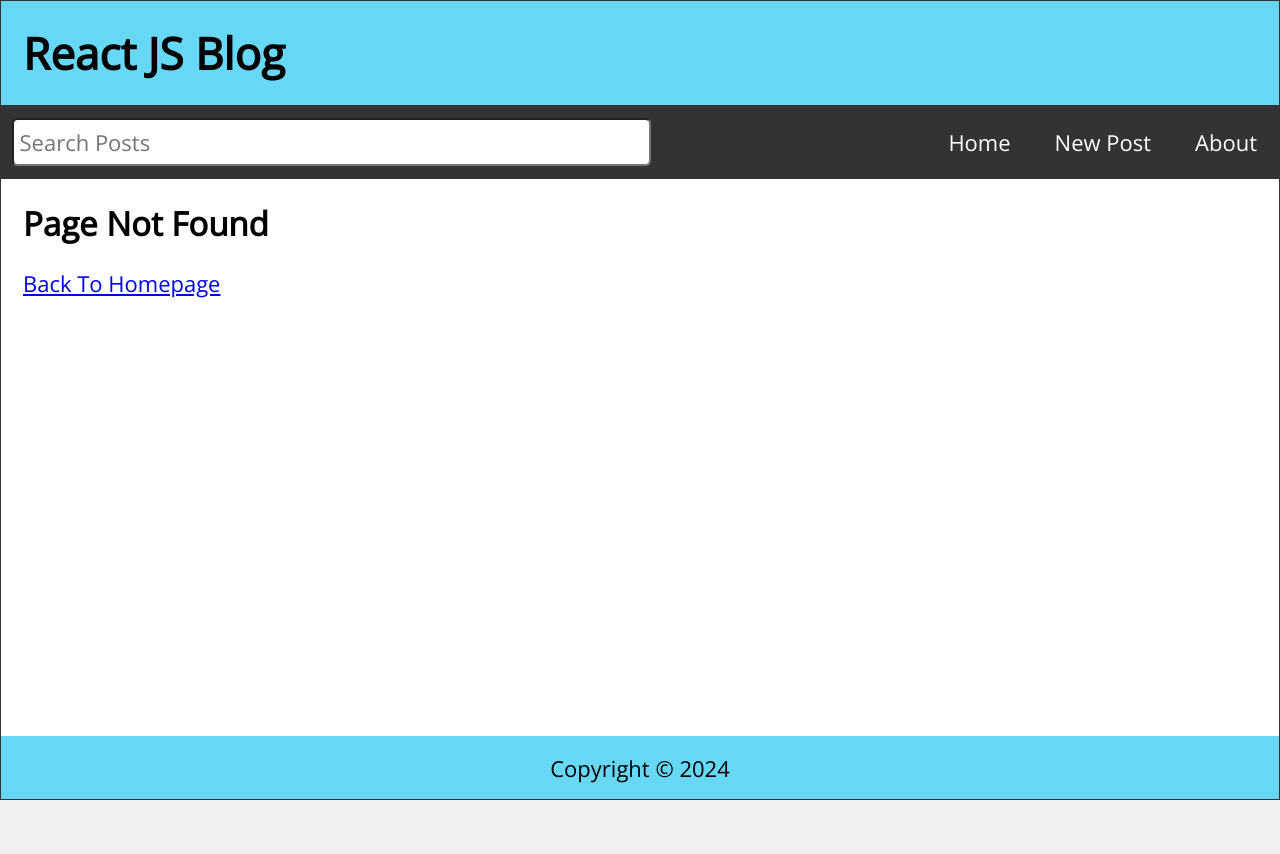
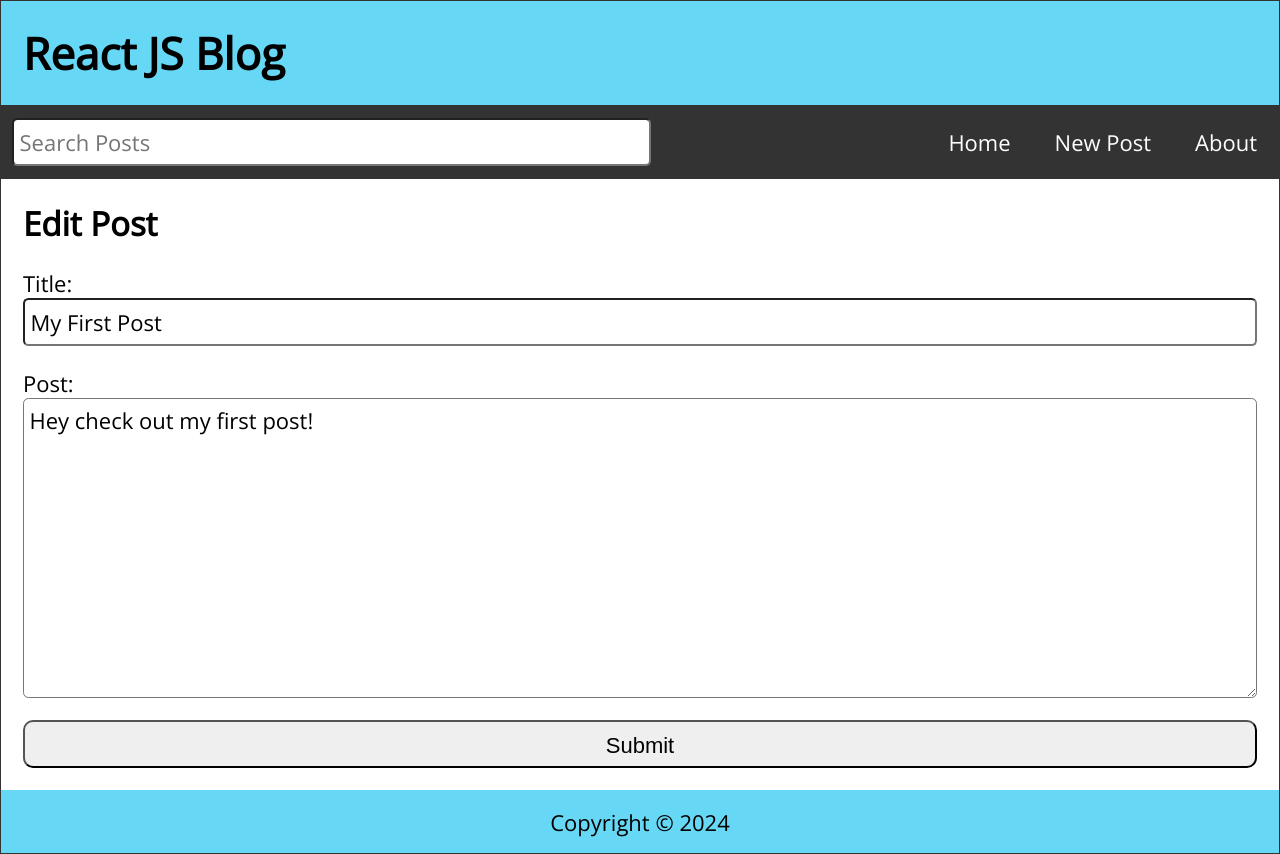
Before and after one commit to kekedezha/blog-post-react-router-js, a React (Vite) app: page /edit/1 in a window 1280 px wide. Before the commit this address had no page. Before the commit the page ends 800 px from the top, so only its background shows below. Built offline with nearby package versions, Linux system fonts and the light colour scheme; data requests are answered from the project's data file; the HTML template or start-up script is replaced by a standard one.

Commit message:
added new EditPost component based off of NewPost component

```diff
--- a/src/App.jsx
+++ b/src/App.jsx
@@ -11,6 +11,7 @@
 import PostPage from "./PostPage";
 import About from "./About";
 import Missing from "./Missing";
+import EditPost from "./EditPost";
 
 function App() {
   //useNavigate use instantiation to navigate programmatically
@@ -18,9 +19,12 @@
   const [posts, setPosts] = useState([]);
   const [postTitle, setPostTitle] = useState("");
   const [postBody, setPostBody] = useState("");
+  const [editTitle, setEditTitle] = useState("");
+  const [editBody, setEditBody] = useState("");
   const [search, setSearch] = useState("");
   const [searchResults, setSearchResults] = useState([]);
 
+  //useEffect used for CRUD operation READ, to READ posts from json server
   useEffect(() => {
     const fetchPosts = async () => {
       try {
@@ -41,6 +45,7 @@
     fetchPosts();
   }, []);
 
+  //useEffect used to search results from all posts
   useEffect(() => {
     // Filter results to include posts that include the search term in the body or title
     const filteredResults = posts.filter(
@@ -53,14 +58,44 @@
     setSearchResults(filteredResults.reverse());
   }, [posts, search]);
 
-  const handleDelete = (postId) => {
-    //Filter out post that is to be deleted
-    const postList = posts.filter((post) => post.id != postId);
-    setPosts(postList);
-    //once post has been removed then head back to home screen/url
-    navigate("/");
+  const handleUpdate = async (postId) => {
+    const datetime = format(new Date(), "MMMM dd, yyyy pp");
+    const postUpdates = {
+      postId,
+      title: editTitle,
+      datetime,
+      body: editBody,
+    };
+    try {
+      //use axios' PUT call to updated entire post. PATCH would have been used if we were only updating certain fields
+      const response = await api.put(`/posts/${postId}`, postUpdates);
+      //Use map to return a new array with only the 'updated post' updated in the array
+      setPosts(
+        posts.map((post) => (post.id === postId ? { ...response.data } : post))
+      );
+      setPostTitle("");
+      setPostBody("");
+      navigate("/");
+    } catch (err) {
+      console.log(`Error: ${err.message}`);
+    }
   };
 
+  //CRUD operation DELETE
+  const handleDelete = async (postId) => {
+    try {
+      await api.delete(`/posts/${postId}`);
+      //Filter out post that is to be deleted
+      const postList = posts.filter((post) => post.id != postId);
+      setPosts(postList);
+      //once post has been removed then head back to home screen/url
+      navigate("/");
+    } catch (err) {
+      console.log(`Error: ${err.message}`);
+    }
+  };
+
+  //CRUD operation CREATE
   const handleSubmit = async (e) => {
     e.preventDefault();
     const id = posts.length ? posts[posts.length - 1].id + 1 : 1;
@@ -107,6 +142,21 @@
           }
         />
 
+        {/* /post URL shows the NewPost component */}
+        <Route
+          path="edit/:id"
+          element={
+            <EditPost
+              posts={posts}
+              handleEdit={handleUpdate}
+              editTitle={editTitle}
+              setEditTitle={setEditTitle}
+              editBody={editBody}
+              setEditBody={setEditBody}
+            />
+          }
+        />
+
         {/* /post/:id URL shows details of a specific post through the PostPage component */}
         <Route
           path="post/:id"
--- /dev/null
+++ b/src/EditPost.jsx
@@ -0,0 +1,61 @@
+import { useEffect } from "react";
+import { useParams, Link } from "react-router-dom";
+
+const EditPost = ({
+  posts,
+  handleEdit,
+  editTitle,
+  setEditTitle,
+  editBody,
+  setEditBody,
+}) => {
+  const { id } = useParams();
+  const post = posts.find((post) => post.id.toString() === id);
+
+  useEffect(() => {
+    if (post) {
+      setEditTitle(post.title);
+      setEditBody(post.body);
+    }
+  }, [post, setEditTitle, setEditBody]);
+
+  return (
+    <main className="NewPost">
+      {editTitle && (
+        <>
+          <h2>Edit Post</h2>
+          <form className="newPostForm" onSubmit={(e) => e.preventDefault()}>
+            <label htmlFor="postTitle">Title:</label>
+            <input
+              id="postTitle"
+              type="text"
+              required
+              value={editTitle}
+              onChange={(e) => setEditTitle(e.target.value)}
+            />
+            <label htmlFor="postBody">Post:</label>
+            <textarea
+              id="postBody"
+              required
+              value={editBody}
+              onChange={(e) => setEditBody(e.target.value)}
+            />
+            <button type="submit" onClick={() => handleEdit(post.id)}>
+              Submit
+            </button>
+          </form>
+        </>
+      )}
+      {!editTitle && (
+        <>
+          <h2>Post Not Found</h2>
+          <p>
+            <Link to="/">Back To Homepage</Link>
+          </p>
+        </>
+      )}
+    </main>
+  );
+};
+
+export default EditPost;
--- a/src/PostPage.jsx
+++ b/src/PostPage.jsx
@@ -12,7 +12,15 @@
             <h2>{post.title}</h2>
             <p className="postDate">{post.datetime}</p>
             <p className="postBody">{post.body}</p>
-            <button onClick={() => handleDelete(post.id)}>Delete Post</button>
+            <Link to={`/edit/${post.id}`}>
+              <button className="editButton">Edit Post</button>
+            </Link>
+            <button
+              className="deleteButton"
+              onClick={() => handleDelete(post.id)}
+            >
+              Delete Post
+            </button>
           </>
         )}
         {!post && (
```
